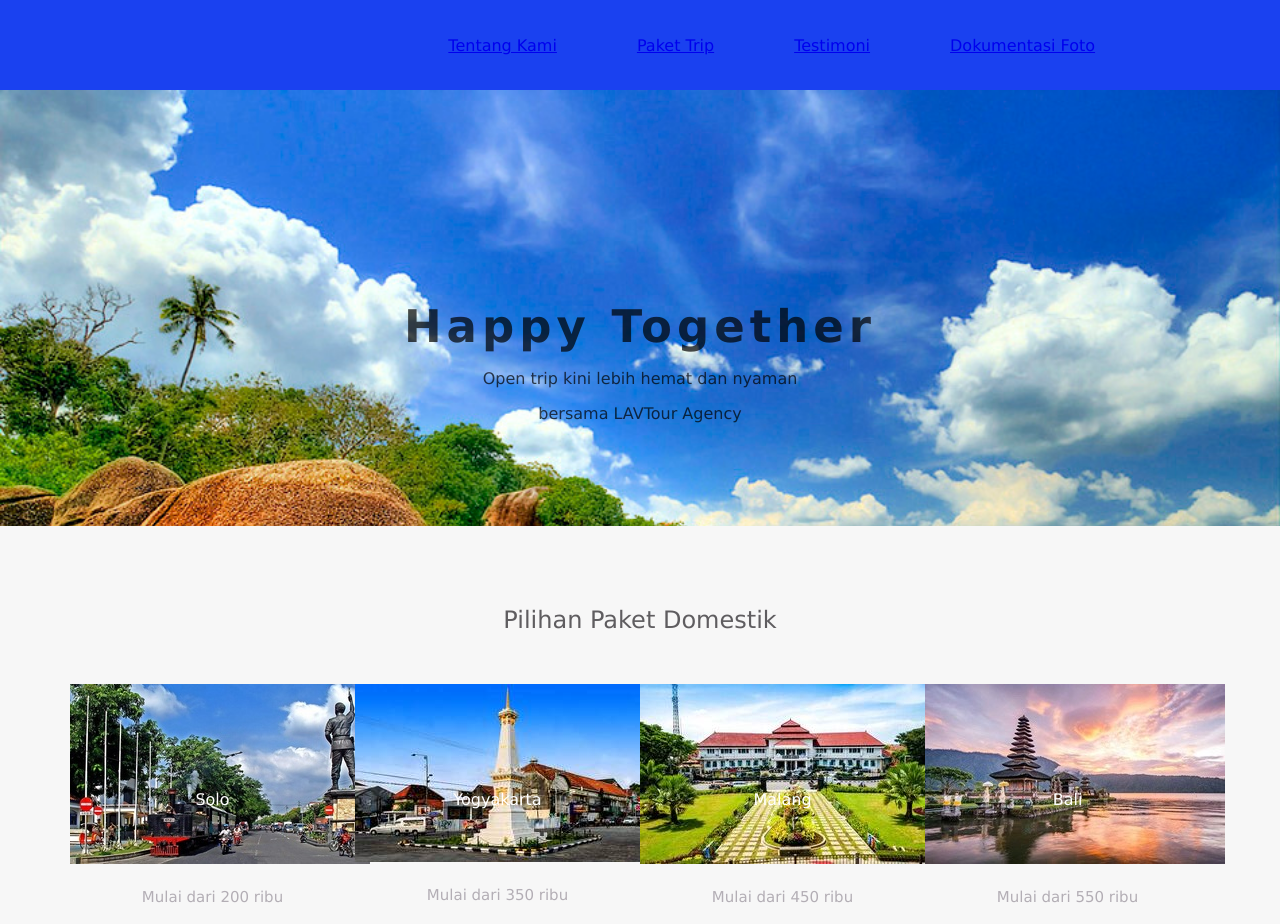
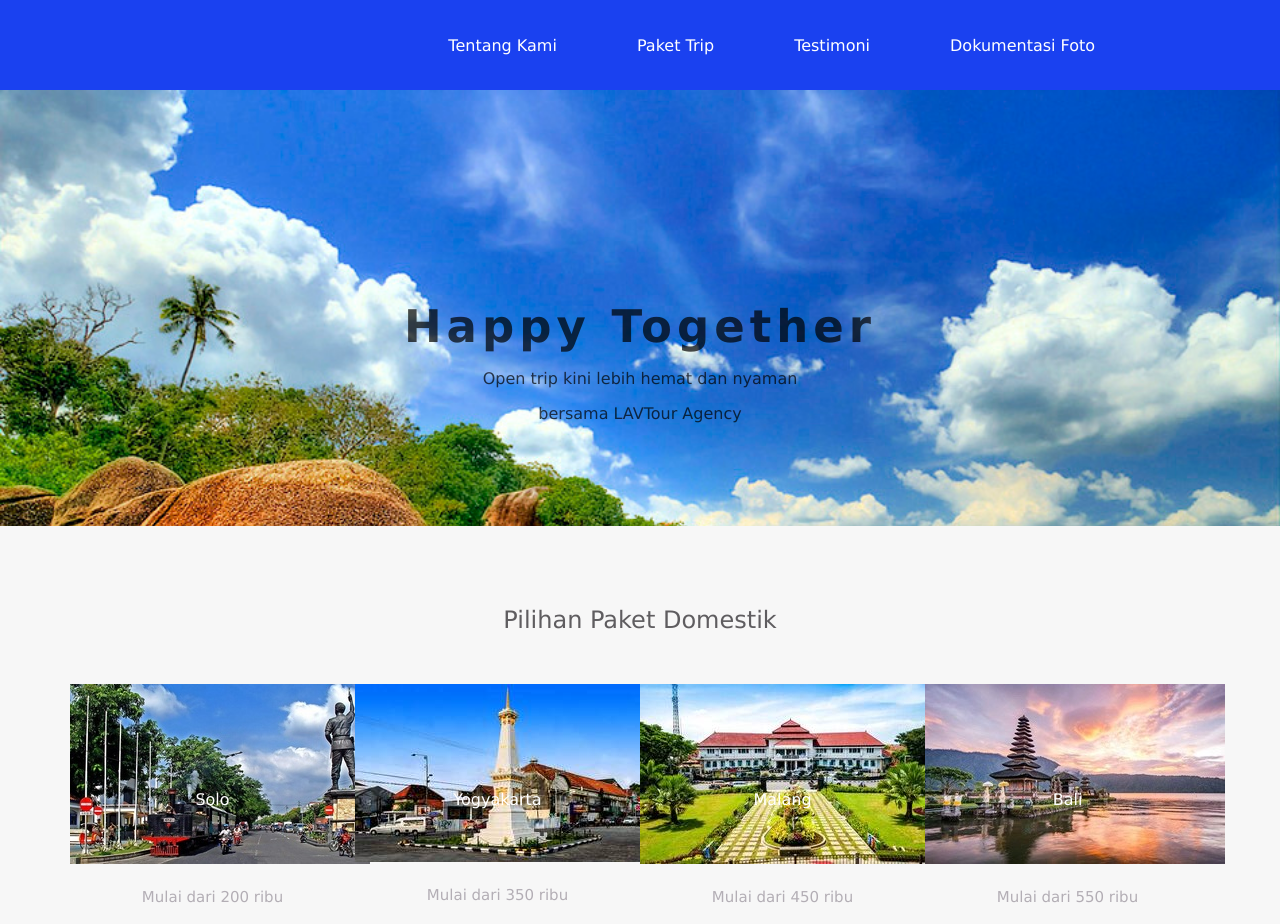
Before and after one commit to FirdausMasitha1/LavTour.github.io, a plain HTML site: page index.html in a window 1280 px wide. Shown: the top 924 px of the page. Drawn offline with Linux system fonts and the light colour scheme.

Commit message:
Update index.html

```diff
--- a/index.html
+++ b/index.html
@@ -13,10 +13,10 @@
       <span class="fa fa-bars menu-icon"></span>
       <div class="header-list">
         <ul>
-          <li><a href="#">Tentang Kami<a></li>
-          <li><a href="#">Paket Trip<a></li>
-          <li><a href="#">Testimoni<a></li>
-          <li><a href="#">Dokumentasi Foto<a></li>
+          <li>Tentang Kami</li>
+          <li>Paket Trip</li>
+          <li>Testimoni</li>
+          <li>Dokumentasi Foto</li>
         </ul>
       </div>
     </div>
```
